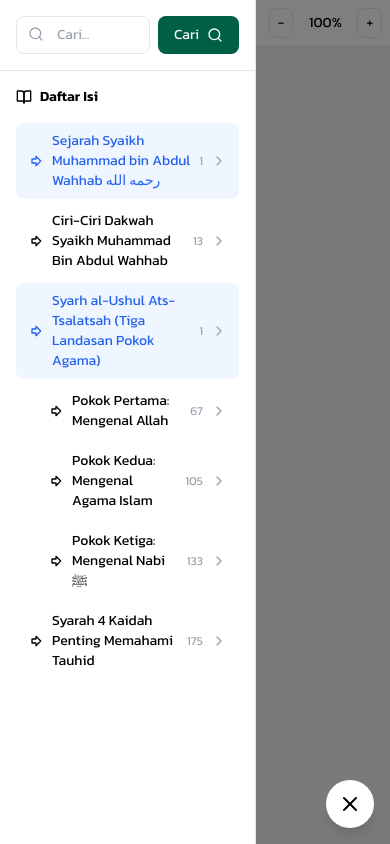
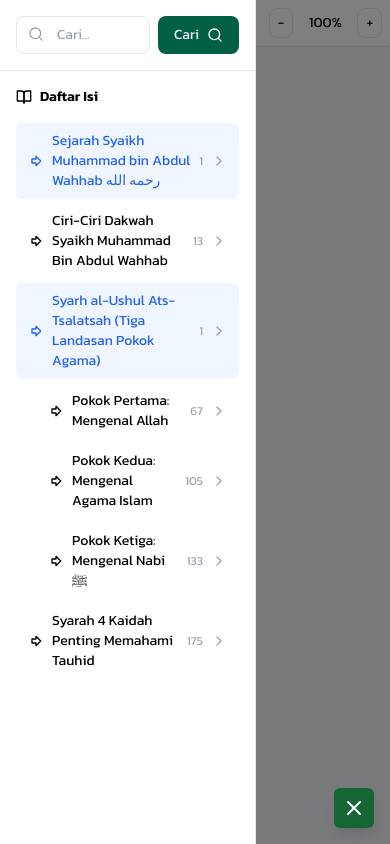
Before and after one commit to rppdev27/bekal-islam, a React (Vite) app: page / in a window 390 px wide. Built offline with nearby package versions, Linux system fonts and the light colour scheme; a web font is replaced by a local one.

Commit message:
Update Sidebar.tsx

```diff
--- a/src/components/Sidebar.tsx
+++ b/src/components/Sidebar.tsx
@@ -78,9 +78,10 @@ export const Sidebar: React.FC<SidebarProps> = ({
       </div>
       <button
         onClick={onToggle}
-        className="fixed bottom-4 right-4 lg:hidden z-40 p-3 bg-white rounded-full shadow-lg hover:bg-gray-100 transition-colors"
+        className="fixed bottom-4 right-4 lg:hidden z-40 p-2 bg-green-800 rounded-md shadow-lg hover:bg-green-900 transition-colors text-white"
       >
-        {isOpen ? <X className="w-6 h-6" /> : <Menu className="w-6 h-6" />}
+        {/* {isOpen ? <X className="w-6 h-6" /> : <Menu className="w-6 h-6" />} */}
+        {isOpen ? <X className="w-6 h-6" /> : <div className='flex flex-row items-center justify-center text-xs align-middle'><Menu size={15} className='mr-1'/>Daftar Isi</div> }
       </button>
     </>
   );
```
